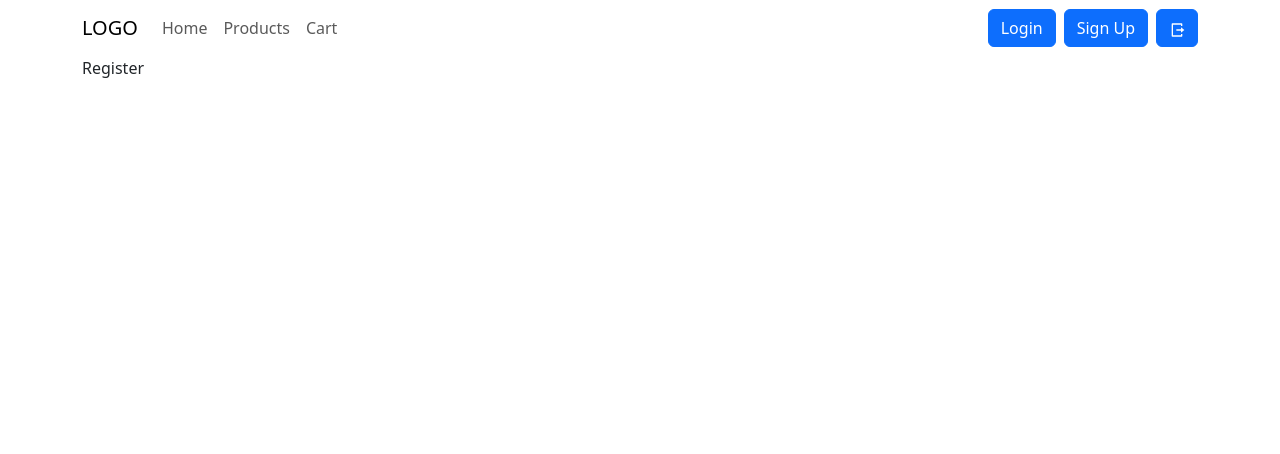
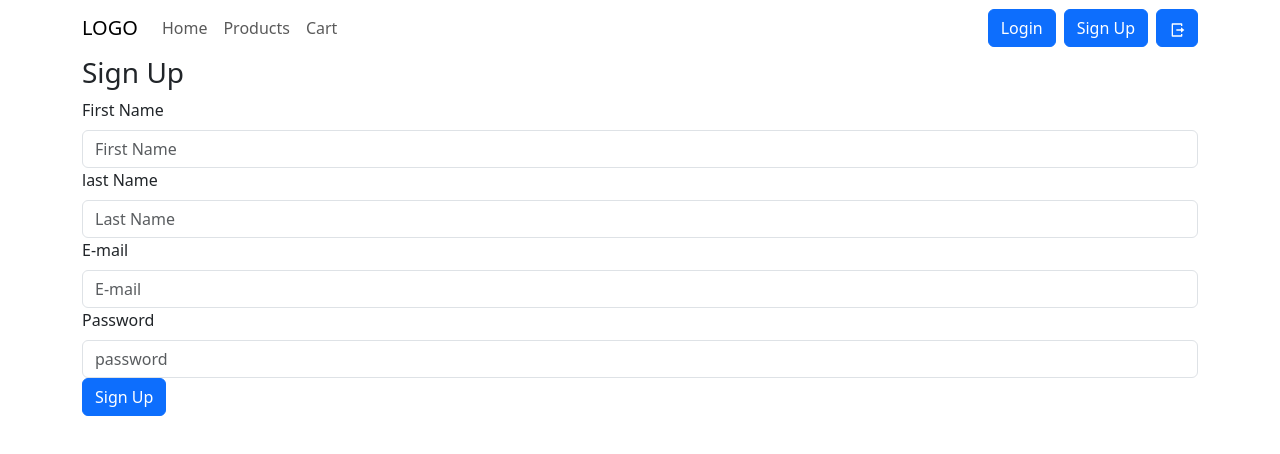
Before and after one commit to Shoshaan/Frontend-Project, a React (Vite) app: page /register in a window 1280 px wide. Shown: the top 454 px of the page. Built offline with nearby package versions, Linux system fonts and the light colour scheme.

Commit message:
adding signup & login pages

```diff
--- a/src/Api/Api.js
+++ b/src/Api/Api.js
@@ -1,6 +1,6 @@
-import axios, { Axios } from "axios";
+import axios from "axios";
 
 const BaseURl = "https://dummyjson.com";
-export const API = Axios.create({
+export const API = axios.create({
   baseURL: BaseURl,
 });
--- a/src/Pages/Login.jsx
+++ b/src/Pages/Login.jsx
@@ -1,7 +1,56 @@
-import React from 'react'
+import { useRef } from "react";
+import { Button, Form } from "react-bootstrap";
+import { useNavigate } from "react-router-dom";
+import { API } from "../Api/Api";
 
 export const Login = () => {
+  // Catching data
+  const userNameRef = useRef(),
+    passwordRef = useRef();
+  const navigate = useNavigate();
+  // Handling data
+  async function handleLogin(ev) {
+    ev.preventDefault();
+    const data = {
+      username: userNameRef.current.value,
+      password: passwordRef.current.value,
+    };
+    try {
+      const response = await API.post("/auth/login", data);
+      console.log(response.data);
+      // handling store is needed
+      //navigation
+      navigate("/");
+    } catch (error) {
+      console.log(error.message);
+    }
+  }
   return (
-    <div>Login</div>
-  )
-}
+    <div>
+      <h3>Sign Up</h3>
+      <Form onSubmit={handleLogin}>
+        <Form.Label htmlFor="text">User Name</Form.Label>
+        <Form.Control
+          type="text"
+          id="userName"
+          name="userName"
+          placeholder="userName"
+          required
+          ref={userNameRef}
+        />
+        <Form.Label htmlFor="firstName">Password</Form.Label>
+        <Form.Control
+          type="password"
+          id="password"
+          name="password"
+          placeholder="password"
+          required
+          minLength={8}
+          maxLength={32}
+          ref={passwordRef}
+        />
+        <Button type="submit">Log In</Button>
+      </Form>
+    </div>
+  );
+};
--- a/src/Pages/Register.jsx
+++ b/src/Pages/Register.jsx
@@ -1,7 +1,84 @@
-import React from 'react'
+import { useRef } from "react";
+import { Button, Form } from "react-bootstrap";
+import { useNavigate } from "react-router-dom";
+import { API } from "../Api/Api";
 
 export const Register = () => {
+  // Catching data
+  const firstNameRef = useRef(),
+    lastNameRef = useRef(),
+    emailRef = useRef(),
+    passwordRef = useRef();
+  const navigate = useNavigate();
+  // Handling data
+  async function handleSubmit(ev) {
+    ev.preventDefault();
+    const data = {
+      firstName: firstNameRef.current.value,
+      lastName: lastNameRef.current.value,
+      email: emailRef.current.value,
+      password: passwordRef.current.value,
+    };
+    try {
+      const response = await API.post("/users/add", data);
+      console.log(response.data);
+      // handling store is needed
+      //navigation
+      navigate("/");
+    } catch (error) {
+      console.log(error.message);
+    }
+  }
   return (
-    <div>Register</div>
-  )
-}
+    <div>
+      <h3>Sign Up</h3>
+      <Form onSubmit={handleSubmit}>
+        <Form.Group>
+          <Form.Label htmlFor="firstName">First Name</Form.Label>
+          <Form.Control
+            type="text"
+            id="firstName"
+            name="firstName"
+            placeholder="First Name"
+            required
+            minLength={3}
+            maxLength={32}
+            ref={firstNameRef}
+          />
+          <Form.Label htmlFor="lastName">last Name</Form.Label>
+          <Form.Control
+            type="text"
+            id="lastName"
+            name="lastName"
+            placeholder="Last Name"
+            required
+            minLength={3}
+            maxLength={32}
+            ref={lastNameRef}
+          />
+          <Form.Label htmlFor="email">E-mail</Form.Label>
+          <Form.Control
+            type="email"
+            id="email"
+            name="email"
+            placeholder="E-mail"
+            required
+            ref={emailRef}
+          />
+          <Form.Label htmlFor="firstName">Password</Form.Label>
+          <Form.Control
+            type="password"
+            id="password"
+            name="password"
+            placeholder="password"
+            required
+            minLength={8}
+            maxLength={32}
+            ref={passwordRef}
+          />
+          <Button type="submit">Sign Up</Button>
+        </Form.Group>
+      </Form>
+    </div>
+  );
+};
```
